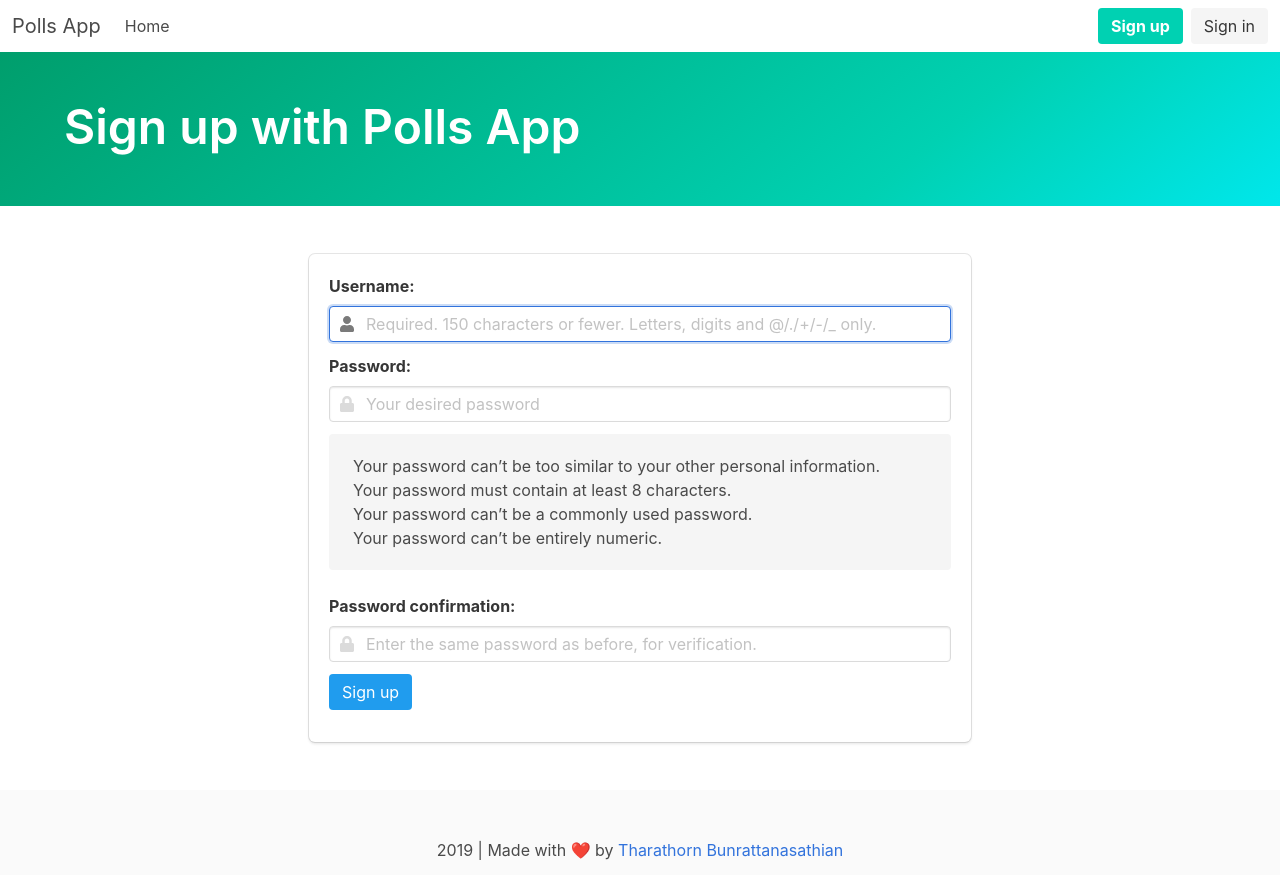
After one commit to th-bunratta/django-polls, a Django app: page /accounts/register/ in a window 1280 px wide. The commit adds this page. Shown: the top 875 px of the page. Run offline with Django 3.2, Linux system fonts and the light colour scheme; some libraries are stand-ins or nearby versions.

Commit message:
Provide a decorated signup view and a link to the page

```diff
--- a/polls/templates/base/index.html
+++ b/polls/templates/base/index.html
@@ -36,7 +36,7 @@
           <div class="navbar-item">
               {% if not user.is_authenticated %}
             <div class="buttons">
-              <a class="button is-primary">
+              <a class="button is-primary" href="{% url 'accounts:register' %}">
                 <strong>Sign up</strong>
               </a>
                   <a class="button is-light" href="{% url 'accounts:login' %}">
--- /dev/null
+++ b/polls/templates/registration/signup.html
@@ -0,0 +1,54 @@
+{% extends "base/landing.html" %}
+
+{% block title %}Sign up{% endblock %}
+{% block hero_title %}
+    Sign up with Polls App
+{% endblock %}
+{% block content %}
+    <div class="columns is-centered">
+        <div class="column is-7-tablet is-7-desktop is-7-widescreen">
+          <form method="post" class="box is-centered">
+              {% csrf_token %}
+            <div class="field">
+              <label for="{{ form.username.id_for_label }}" class="label">{{ form.username.label_tag }}</label>
+              <div class="control has-icons-left">
+                <input name="{{ form.username.html_name }}" id="{{ form.username.id_for_label }}" type="text" placeholder="{{ form.username.help_text }}" class="input" autofocus required>
+                <span class="icon is-small is-left">
+                  <i class="fa fa-user"></i>
+                </span>
+              </div>
+            </div>
+            <div class="field">
+              <label for="{{ form.password1.id_for_label }}" class="label">{{ form.password1.label_tag }}</label>
+              <div class="control has-icons-left">
+                <input name="{{ form.password1.html_name }}" id="{{ form.password1.id_for_label }}" type="password" placeholder="Your desired password" class="input" required>
+                <span class="icon is-small is-left">
+                  <i class="fa fa-lock"></i>
+                </span>
+
+              </div>
+            </div>
+            <div class="notification">{{ form.password1.help_text }}</div>
+          <div class="field">
+              <label for="{{ form.password2.id_for_label }}" class="label">{{ form.password2.label_tag }}</label>
+              <div class="control has-icons-left">
+                <input name="{{ form.password2.html_name }}" id="{{ form.password2.id_for_label }}" type="password" placeholder="{{ form.password2.help_text }}" class="input" required>
+                <span class="icon is-small is-left">
+                  <i class="fa fa-lock"></i>
+                </span>
+
+              </div>
+            </div>
+            <div class="field">
+              <button class="button is-info" type="submit">
+                Sign up
+              </button>
+            </div>
+              <input type="hidden" name="next" value="{{ next }}">
+            {% for field in form %}
+                {% if field.errors %}<div class="notification is-danger">In the field <strong>{{ field.label }}</strong>: {{ field.errors|striptags }}</div>{% endif %}
+				{% endfor %}
+          </form>
+        </div>
+    </div>
+{% endblock %}
--- a/polls/views.py
+++ b/polls/views.py
@@ -1,10 +1,10 @@
 from django.contrib import messages
 from django.http import HttpResponse, HttpResponseRedirect
+
 from django.contrib.auth.mixins import LoginRequiredMixin
 from django.contrib.auth.decorators import login_required
 from django.views.decorators.http import require_http_methods
 from django.shortcuts import get_object_or_404, render, render_to_response, redirect
-from django.template import RequestContext
 from django.urls import reverse
 from django.views import generic, defaults
 from django.utils import timezone
```
